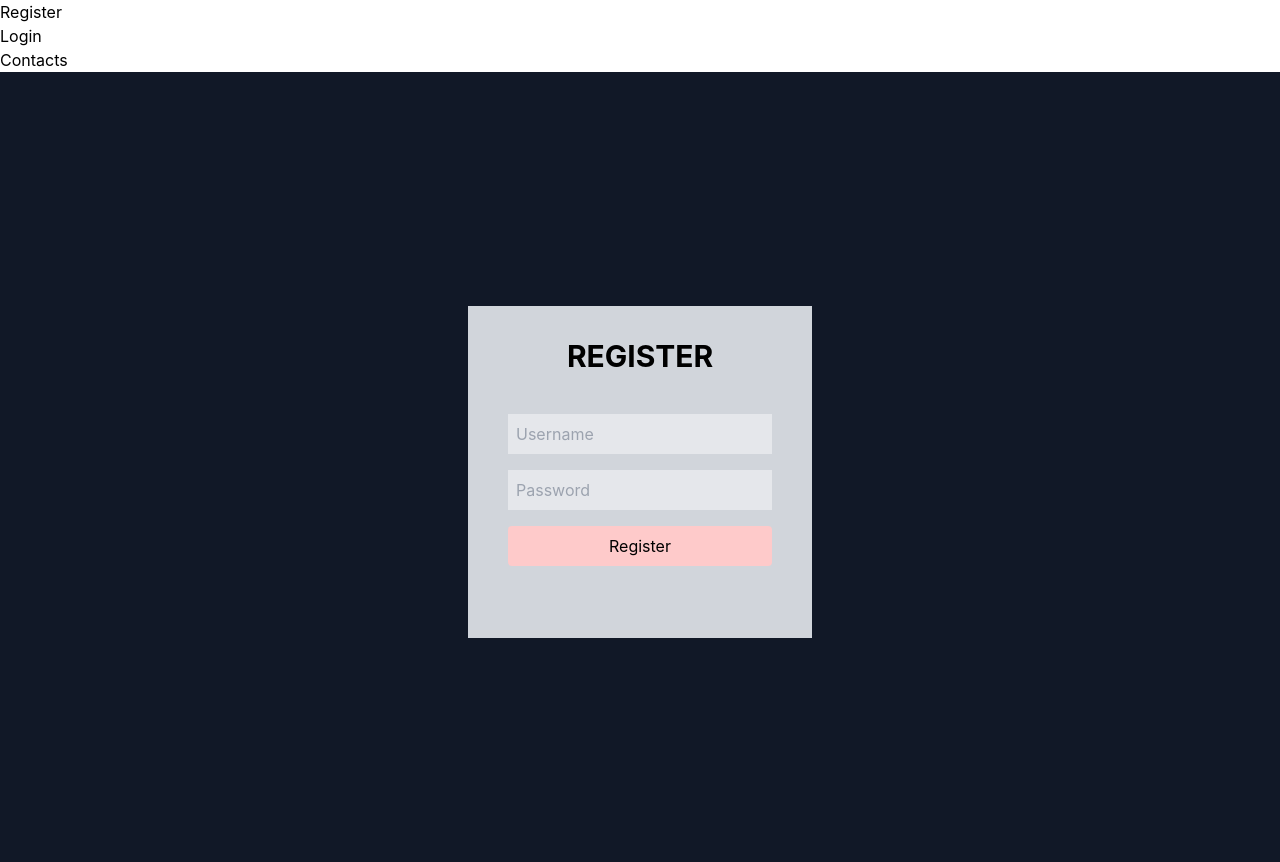
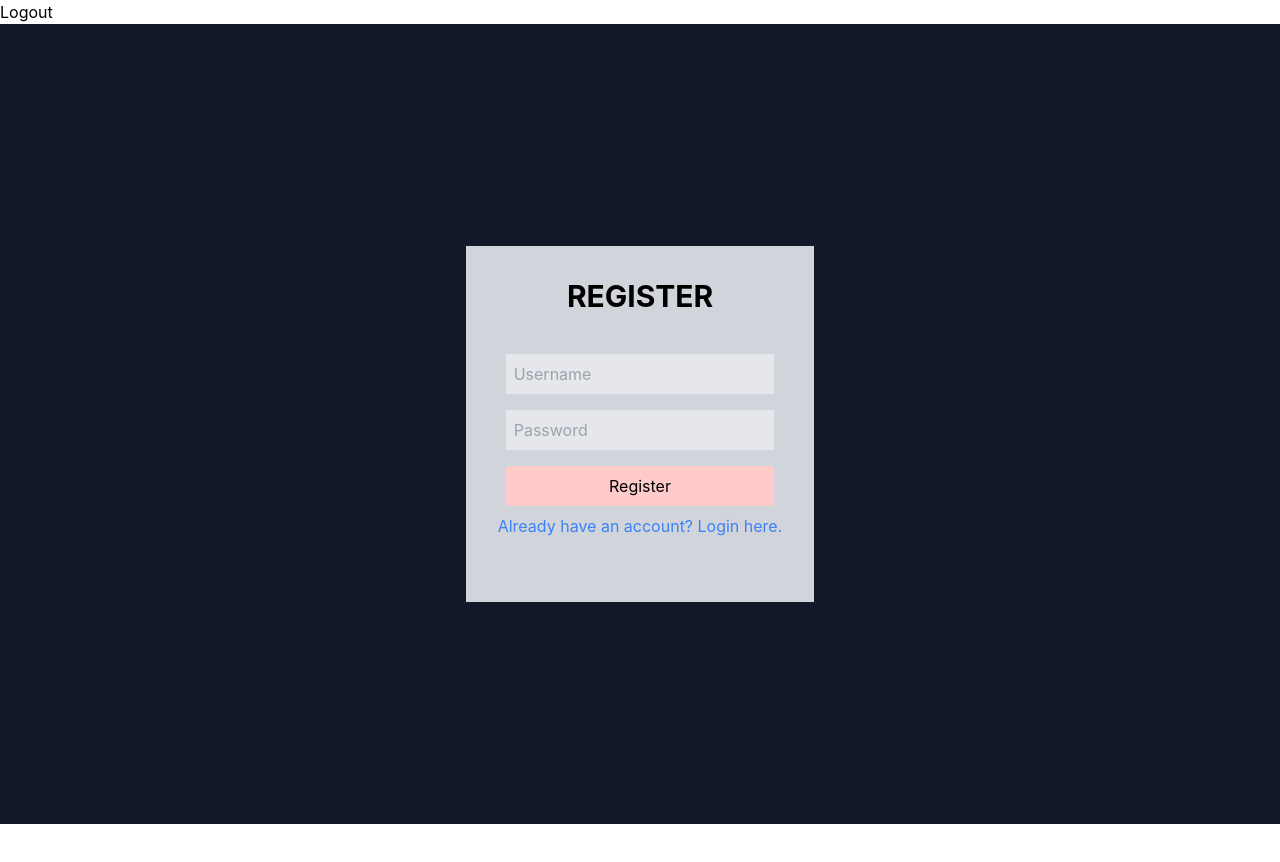
Before and after one commit to aryanjha256/Frontend-for-ContactListApp, a React (Create React App) app: page /register in a window 1280 px wide. Shown: the top 862 px of the page. After the commit the page ends 824 px from the top, so only its background shows below. Built offline with nearby package versions, Linux system fonts and the light colour scheme.

Commit message:
updated frontend

```diff
--- a/public/index.html
+++ b/public/index.html
@@ -24,7 +24,7 @@
       work correctly both with client-side routing and a non-root public URL.
       Learn how to configure a non-root public URL by running `npm run build`.
     -->
-    <title>React App</title>
+    <title>Contact List App</title>
   </head>
   <body>
     <noscript>You need to enable JavaScript to run this app.</noscript>
--- a/src/App.js
+++ b/src/App.js
@@ -1,27 +1,18 @@
 import React from 'react';
 import './App.css';
-import { BrowserRouter as Router, Route, Routes , Link} from 'react-router-dom';
+import { BrowserRouter as Router, Route, Routes, Link } from 'react-router-dom';
 import Login from './components/Login';
 import Register from './components/Register';
 import Contacts from './components/Contacts';
 import Home from './components/Home';
+import Logout from './components/Logout';
 
 function App() {
   return (
     <Router>
       <div className="app">
         <nav>
-          <ul>
-            <li>
-              <Link to="/register">Register</Link>
-            </li>
-            <li>
-              <Link to="/login">Login</Link>
-            </li>
-            <li>
-              <Link to="/contacts">Contacts</Link>
-            </li>
-          </ul>
+          <span><Logout /></span>
         </nav>
         <Routes>
           <Route exact path="/" element={<Home />} />
--- a/src/components/Contacts.js
+++ b/src/components/Contacts.js
@@ -6,6 +6,7 @@ function Contacts() {
   const [loading, setLoading] = useState(true);
   const [error, setError] = useState(null);
   const [name, setName] = useState('');
+  const [phone, setPhone] = useState('');
   const [email, setEmail] = useState('');
 
   useEffect(() => {
@@ -20,7 +21,7 @@ function Contacts() {
           },
         };
 
-        const response = await axios.get('http://localhost:3000/contacts', config);
+        const response = await axios.get('https://backend-for-contactlistapp-production.up.railway.app/contacts', config);
 
         // Update contacts state with the data received
         setContacts(response.data);
@@ -50,7 +51,7 @@ function Contacts() {
           Authorization: `Bearer ${token}`,
         },
       };
-      const response = await axios.post('http://localhost:3000/contacts', { name, email }, config);
+      const response = await axios.post('https://backend-for-contactlistapp-production.up.railway.app/contacts', { name, email }, config);
       setContacts([...contacts, response.data]);
       setName('');
       setEmail('');
@@ -85,6 +86,10 @@ function Contacts() {
             placeholder="Email"
           />
           <button onClick={handleAddContact}>Add Contact</button>
+          <svg xmlns="http://www.w3.org/2000/svg" fill="none" viewBox="0 0 24 24" strokeWidth={1.5} stroke="currentColor" className="w-6 h-6">
+            <path strokeLinecap="round" strokeLinejoin="round" d="M12 9v6m3-3H9m12 0a9 9 0 11-18 0 9 9 0 0118 0z" />
+          </svg>
+
         </div>
         <ul>
           {contacts.map((contact) => (
@@ -92,6 +97,10 @@ function Contacts() {
               <p className='bg-gray-200 p-2 m-2'>Name: {contact.name}</p>
               <p className='bg-gray-200 p-2 m-2'>Email: {contact.email}</p>
               <p className='bg-gray-200 p-2 m-2'>Phone: {contact.phone}</p>
+              <svg xmlns="http://www.w3.org/2000/svg" fill="none" viewBox="0 0 24 24" strokeWidth={1.5} stroke="black" className="w-6 h-6">
+                <path strokeLinecap="round" strokeLinejoin="round" d="M12 9v6m3-3H9m12 0a9 9 0 11-18 0 9 9 0 0118 0z" />
+              </svg>
+
             </li>
           ))}
         </ul>
--- a/src/components/Home.js
+++ b/src/components/Home.js
@@ -4,10 +4,18 @@ import { useNavigate } from 'react-router-dom';
 const Home = () => {
   const navigate = useNavigate();
 
+  function isLoggedIn() {
+    const token = localStorage.getItem('token');
+    return token !== null;
+  }
+
   useEffect(() => {
-    // Redirect to login page
-    navigate('/login');
-  }, [navigate]);
+    if (isLoggedIn()) {
+      navigate('/contacts');
+    } else {
+      navigate('/login');
+    }
+  }, [navigate, isLoggedIn]);
 
   return null; // or any other content you want to display on the home page
 };
--- a/src/components/Login.js
+++ b/src/components/Login.js
@@ -1,6 +1,7 @@
 import React, { useState } from 'react';
 import axios from 'axios';
 import { useNavigate } from 'react-router-dom';
+import { Link } from 'react-router-dom';
 
 function Login() {
   const [username, setUsername] = useState('');
@@ -12,7 +13,7 @@ function Login() {
     e.preventDefault();
 
     try {
-      const response = await axios.post('http://localhost:3000/login', {
+      const response = await axios.post('https://backend-for-contactlistapp-production.up.railway.app/login', {
         username,
         password,
       }, {
@@ -56,6 +57,7 @@ function Login() {
           />
           <button type="submit" className='rounded bg-red-200 m-2 p-2'>Login</button>
           {error && <p className='text-red-500'>{error}</p>}
+          <Link to='/register' className='text-center text-blue-500'>Don't have an account? Register here.</Link>
         </form>
       </div>
     </div>
--- /dev/null
+++ b/src/components/Logout.js
@@ -0,0 +1,17 @@
+import React from 'react';
+import { useNavigate } from 'react-router-dom';
+
+function Logout() {
+    const navigate = useNavigate();
+
+    const handleLogout = () => {
+        localStorage.removeItem('token');
+        navigate('/login');
+    };
+
+    return (
+        <button onClick={handleLogout}>Logout</button>
+    );
+}
+
+export default Logout;
--- a/src/components/Register.js
+++ b/src/components/Register.js
@@ -1,31 +1,32 @@
 import React, { useState } from 'react';
 import axios from 'axios';
+import { Link } from 'react-router-dom';
 
 function Register() {
   const [username, setUsername] = useState('');
   const [password, setPassword] = useState('');
   const [error, setError] = useState('');
+  const [success, setSuccess] = useState('');
 
   const handleSubmit = async (e) => {
     e.preventDefault();
 
-    // Validate username and password
-    if (!username || !password) {
-      setError('Please enter a valid username and password.');
-      return;
-    }
 
     try {
-      const response = await axios.post('http://localhost:3000/register', {
+      const response = await axios.post('https://backend-for-contactlistapp-production.up.railway.app/register', {
         username,
         password,
       });
 
       // Handle successful registration
       console.log(response.data);
+      setSuccess('Registration successful. Please login.');
+      setError('');
     } catch (error) {
       // Handle registration error
       console.error(error);
+      setSuccess('');
+      setError('Error registering. Please try again.');
     }
   };
 
@@ -50,6 +51,8 @@ function Register() {
           />
           <button type="submit" className='rounded bg-red-200 m-2 p-2'>Register</button>
           {error && <p className='text-red-500'>{error}</p>}
+          {success && <p className='text-green-500'>{success}</p>}
+          <Link to='/login' className='text-center text-blue-500'>Already have an account? Login here.</Link>
         </form>
       </div>
     </div>
```
Lines whose indentation alone changed are shown as unchanged.
